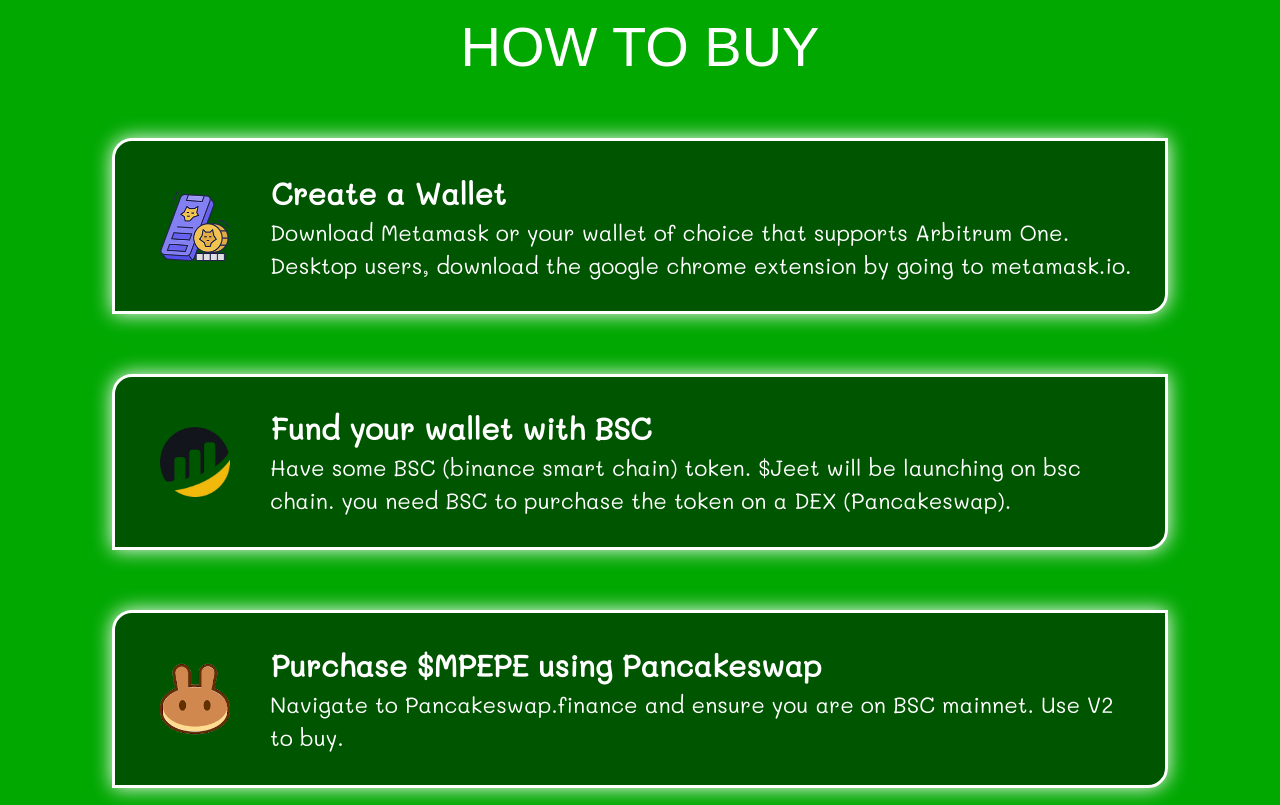
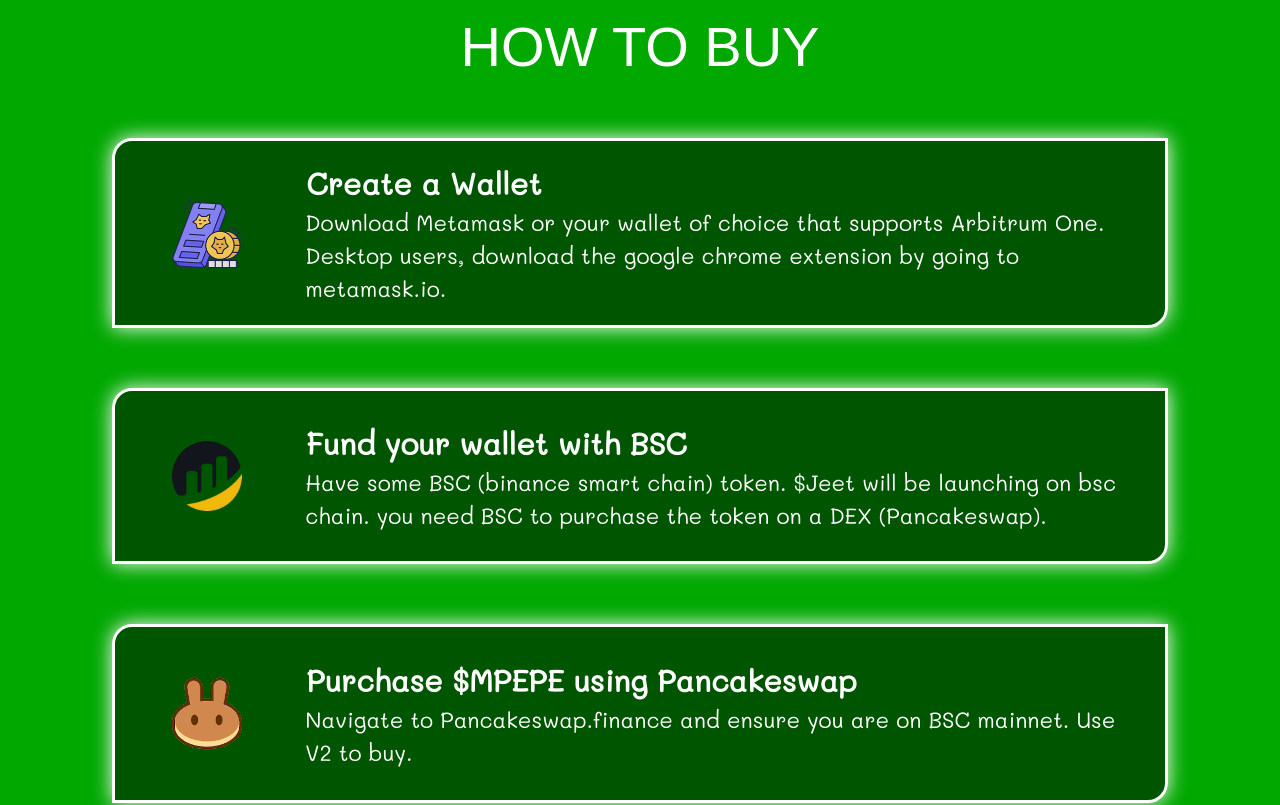
Before and after one commit to Sheriff10/nojeet, a React (Create React App) app: page / in a window 1280 px wide. Shown: the part 1100-1905 px from the top of the page. Built offline with nearby package versions, Linux system fonts and the light colour scheme; a web font is replaced by a local one.

Commit message:
Updated contents

```diff
--- a/src/App.css
+++ b/src/App.css
@@ -52,7 +52,6 @@
   margin: 30px;
   border: 3px solid #fff;
   border-radius: 20px 0px 20px 0px;
-  display: flex;
   align-items: center;
   padding: 20px 5px;
   box-shadow: 0px 0px 20px #fff;
@@ -161,4 +160,14 @@
     display: block;
     font-size: 28px;
   }
+  .intro {
+    text-align: center;
+    padding: 40px 10px;
+  }
+  .intro a img{
+    width: 100px;
+  }
+  .intro .intro-img img {
+    display: none;
+  }
 }
--- a/src/components/how_to_buy.jsx
+++ b/src/components/how_to_buy.jsx
@@ -40,11 +40,11 @@
                {htbArr.map((i, index) => (
                   <div className={`col-12 ${i.tClass}`} key={index}>
                      <div className="container">
-                        <div className="htb-con">
-                           <div className="htb-img">
+                        <div className="htb-con row">
+                           <div className="htb-img col-lg-2 col-12">
                               <img src={i.img} alt="Mpepe" />
                            </div>
-                           <div className="htb-text col-lg-10 ">
+                           <div className="htb-text col-lg-10 col-12">
                               <div className="s-wrp">
                                  <span>{i.title}</span> <br />
                               </div>
--- a/src/components/intro.jsx
+++ b/src/components/intro.jsx
@@ -6,7 +6,7 @@
       <div className="intro bg-pr">
          <div className="container">
             <div className="row align-items-center">
-               <div className="col-8">
+               <div className="col-lg-8 col-12">
                   <div className="intro-text">
                      <div className="intro-text-head text-light">
                         <h1>$JEET</h1>
@@ -29,7 +29,7 @@
                      </div>
                   </div>
                </div>
-               <div className="col-4">
+               <div className="col-lg-4 col-12">
                 <div className="intro-img d-flex justify-content-center">
                     <img src="./pepe.png" alt="jeet" className="img-fluid" />
                 </div>
```
